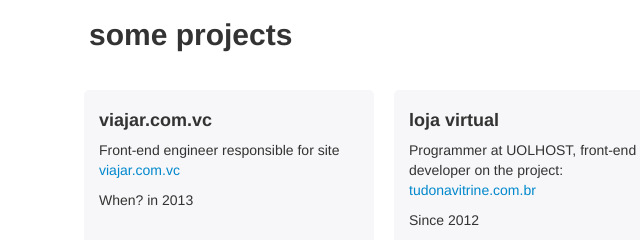
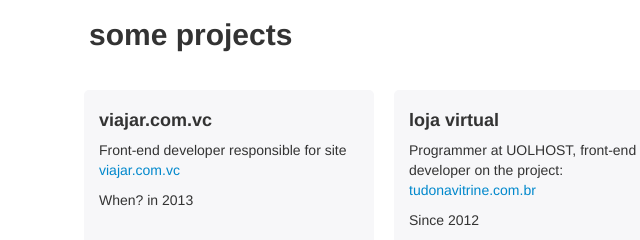
Before and after one commit to tisvasconcelos/proj-portfolio, a plain HTML site: page index.html in a window 1280 px wide. Shown: the top 240 px of the page, 96-736 px from the left. Drawn offline with nearby package versions, Linux system fonts and the light colour scheme.

Commit message:
Atualização do portifólio

```diff
--- a/index.html
+++ b/index.html
@@ -38,7 +38,7 @@
                 <h2>some projects</h2>
                 <div class="project" rel="javascript, html, css">
                     <h4>viajar.com.vc</h4>
-                    <p>Front-end engineer responsible for site <a href="http://www.viajar.com.vc" target="_blank">viajar.com.vc</a></p>
+                    <p>Front-end developer responsible for site <a href="http://www.viajar.com.vc" target="_blank">viajar.com.vc</a></p>
                     <p>When? in 2013</p>
                 </div>
 
```
